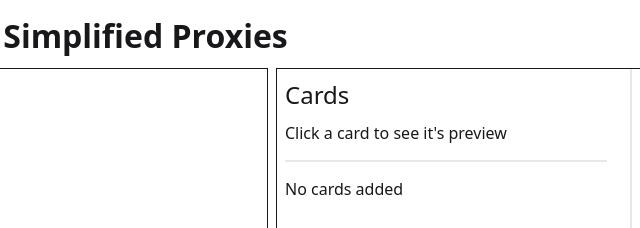
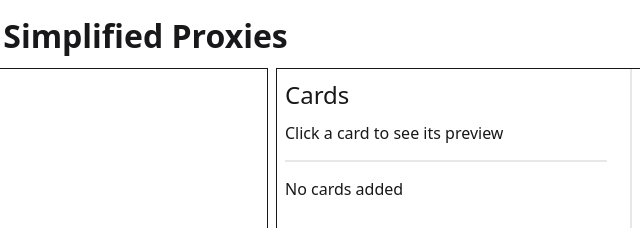
Before and after one commit to MM4096/old-simplified-proxies, a plain HTML site: page mtg.html in a window 1280 px wide. Shown: the top 228 px of the page, 364-1004 px from the left. Drawn offline with nearby package versions, Linux system fonts and the light colour scheme.

Commit message:
fix: typo

```diff
--- a/mtg.html
+++ b/mtg.html
@@ -97,7 +97,7 @@
 				<!-- card list -->
 				<div class="flex flex-col gap-2 p-2 grow max-h-full">
 					<h2>Cards</h2>
-					<p>Click a card to see it&apos;s preview</p>
+					<p>Click a card to see its preview</p>
 					<div class="divider p-0 m-0"></div>
 					<div class="flex flex-col overflow-y-auto gap-2 max-h-full overflow-y-auto" id="card-list">
 						<div class="p-3 rounded-md border hover:bg-gray-200">[Card Name]</div>
```
